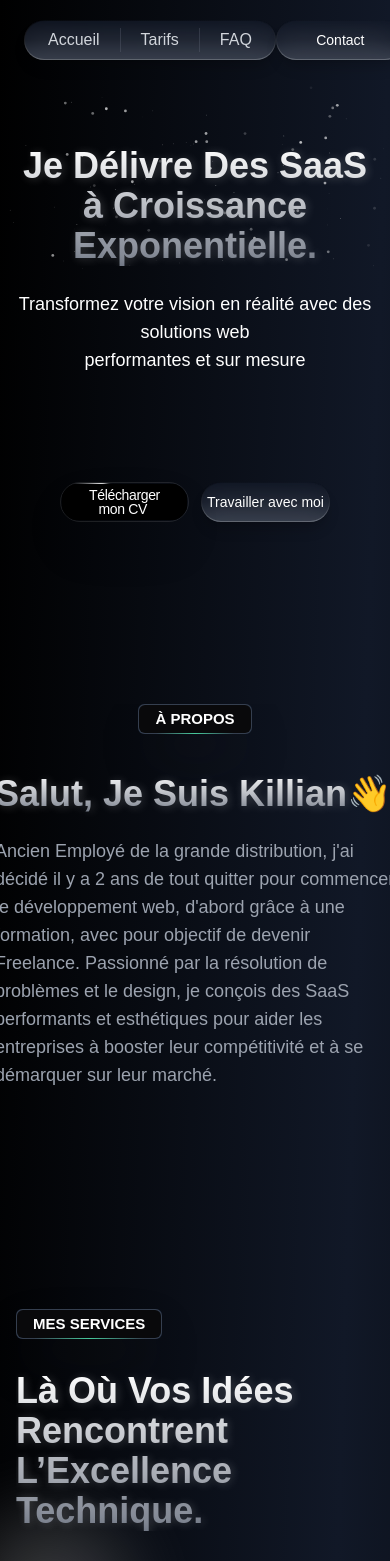
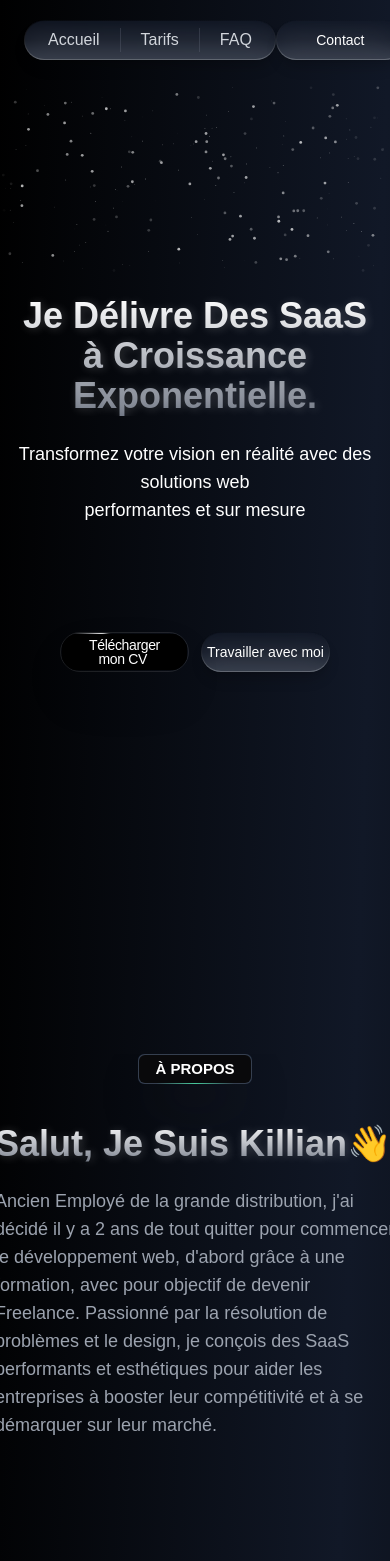
Before and after one commit to 69killian/portfolio-killian-codes-v2, a Next.js app: page / in a window 390 px wide. Shown: the top 1561 px of the page. Built offline with nearby package versions, Linux system fonts and the light colour scheme; a web font is replaced by a local one.

Commit message:
Responsive Faq

```diff
--- a/src/app/components/About.tsx
+++ b/src/app/components/About.tsx
@@ -9,7 +9,7 @@ const About = () => {
   }, []);
 
   return (
-    <div className='flex flex-col justify-center items-center text-center pb-[220px] overflow-hidden'>
+    <div className='flex flex-col mt-[50px] sm:mt-[100px] md:mt-[50px] lg:mt-[50px] justify-center items-center text-center pb-[220px] overflow-hidden'>
       <SectionButton name='À PROPOS'/>
       <div className='mt-10'>
         <div className='font-rethink text-[15px] sm:text-[20px] md:text-[30px] lg:text-[40px] w-[400px] sm:w-[500px] md:w-[700px] lg:w-[980px] text-left line-clamp-7 text-gray-400'>
--- a/src/app/components/BorderButton.tsx
+++ b/src/app/components/BorderButton.tsx
@@ -11,7 +11,7 @@ const BorderButton = () => {
         "--bg-color": "linear-gradient(rgb(var(--background)), rgb(var(--background)))",
         "--border-color": `linear-gradient(160deg, rgb(var(--highlight)) 0%, rgb(var(--highlight) / 0.3) 33.33%, rgb(var(--highlight) / 0.14) 66.67%, rgb(var(--highlight) / 0.1) 100%)`,
       } as React.CSSProperties}
-      className="relative w-48 px-6 py-3 rounded-[10px] border border-transparent text-center text-white font-semibold
+      className="relative w-48 px-6 py-2 sm:px-6 sm:py-2 md:px-6 md:py-3 sm:px-6 sm:py-3 rounded-[10px] border border-transparent text-center text-white font-semibold
       [background:padding-box_var(--bg-color),border-box_var(--border-color)]
       shadow-[inset_0px_-4px_1px_0px_rgba(8,12,23,0.2)]
       overflow-hidden transition-all duration-300 ease-in-out hover:border-[rgb(var(--highlight))] cursor-pointer"
--- a/src/app/components/Hero.tsx
+++ b/src/app/components/Hero.tsx
@@ -6,7 +6,7 @@ import GrayButton from "./GrayButton";
 
 const Hero = () => {
   return (
-    <header className="relative container mx-auto px-4 py-[50px] sm:py-[90px] md:py-[100px] lg:py-[150px] text-center">
+    <header className="relative container mx-auto px-4 py-[200px] sm:py-[90px] md:py-[100px] lg:py-[150px] text-center">
       {/* Contenu du Hero */}
       <h1 className="relative text-4xl sm:text-5xl md:text-6xl lg:text-7xl font-bold mb-6 bg-gradient-to-b from-white to-gray-500 text-transparent bg-clip-text font-rethink text-shadow z-10 overflow-hidden">
         Je Délivre Des SaaS <br /> à Croissance Exponentielle.
--- a/src/app/components/Projects.tsx
+++ b/src/app/components/Projects.tsx
@@ -13,7 +13,7 @@ const Projects = () => {
     <h2 className="text-center relative text-4xl sm:text-5xl md:text-6xl lg:text-7xl font-bold bg-gradient-to-b from-white to-gray-500 text-transparent bg-clip-text font-rethink text-shadow z-10 overflow-hidden mb-10">
         Un Échantillon De Mes Projets :
           </h2>
-          <p className="relative text-center text-lg sm:text-xl text-white max-w-2xl mx-auto font-rethink z-10 text-gray-200/50 mb-10">
+          <p className="relative text-center text-md sm:text-xl text-white max-w-2xl mx-auto font-rethink z-10 text-gray-200/50 mb-10">
             Voici mes projets personnels documentés, en Open Source sur GitHub, ainsi que déployés sur Vercel. De Javascript à Laravel, je suis capable de couvrir les compétences Back-end autant que Front-end lors de mes projets.
           </p>
           <div className='text-center'>
--- a/src/app/components/faq.tsx
+++ b/src/app/components/faq.tsx
@@ -42,14 +42,11 @@ export default function FAQ() {
 
   return (
     <>
-      <div className=" pt-24 font-rethink pb-[150px]">
-
-
-        <div className="container mx-auto px-4 py-16 flex items-start justify-between">
+      <div className="pt-24 font-rethink pb-[150px]">
+        <div className="container mx-auto px-4 py-16 flex flex-col md:flex-row items-start justify-between">
           {/* Titre à gauche */}
-
-          <div className="w-full md:w-2/3 pr-8">
-          <div className='mb-10'>
+          <div className="w-full md:w-2/3 pr-8 mb-10">
+          <div className="mb-10">
             <SectionButton name='FAQ'/>
             </div>
             <h2 className="relative text-4xl sm:text-5xl md:text-6xl lg:text-6xl font-bold bg-gradient-to-b from-white to-gray-500 text-transparent bg-clip-text font-rethink text-shadow z-10 overflow-hidden">
--- a/src/app/page.tsx
+++ b/src/app/page.tsx
@@ -41,6 +41,9 @@ export default function Index() {
       <div className="absolute inset-0 z-0 py-[80px]">
         <Particles />
       </div>
+      <div className="absolute inset-0 z-0 py-[80px]">
+        <Particles />
+      </div>
 
       {/* Contenu principal */}
       <div className="pt-24">
@@ -64,6 +67,7 @@ export default function Index() {
         <FAQ/>
 
         <Contact/>
+
         <Footer/>
       </div>
     </div>
```
Lines whose indentation alone changed are shown as unchanged.
